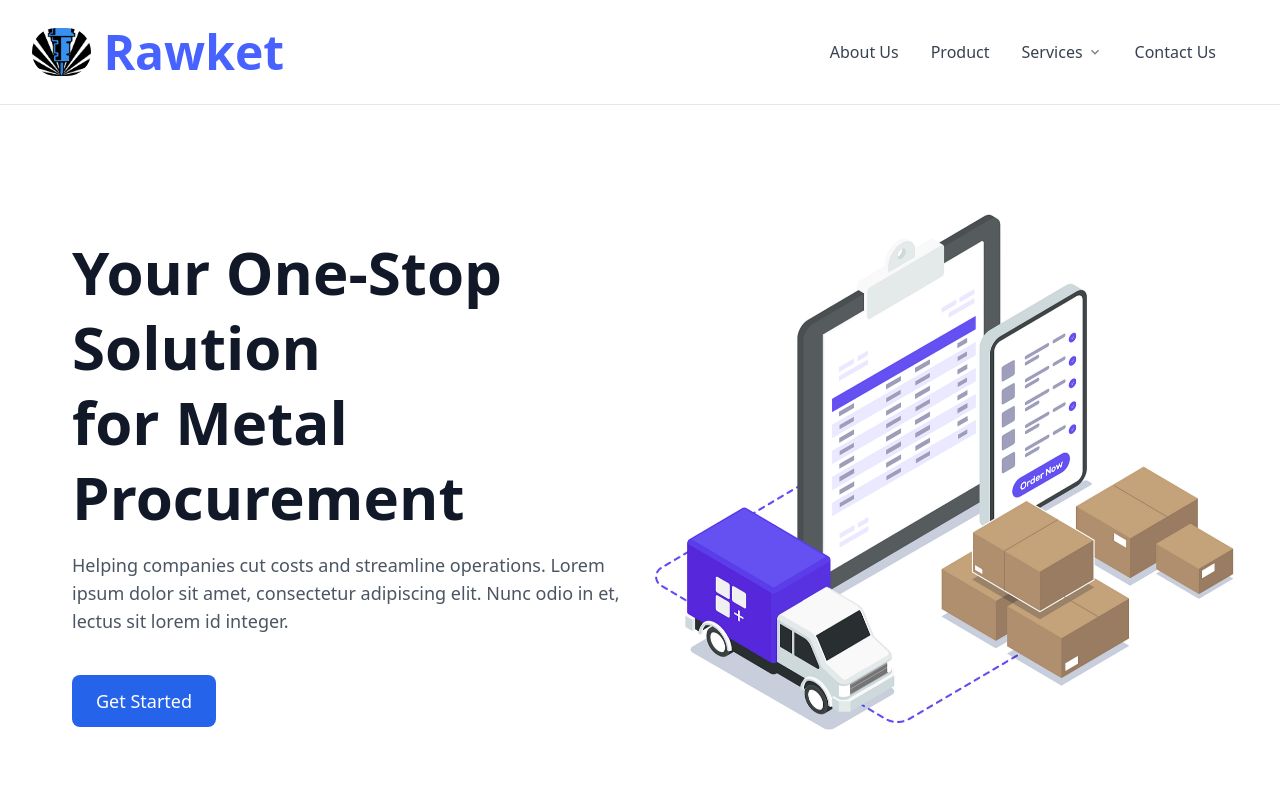
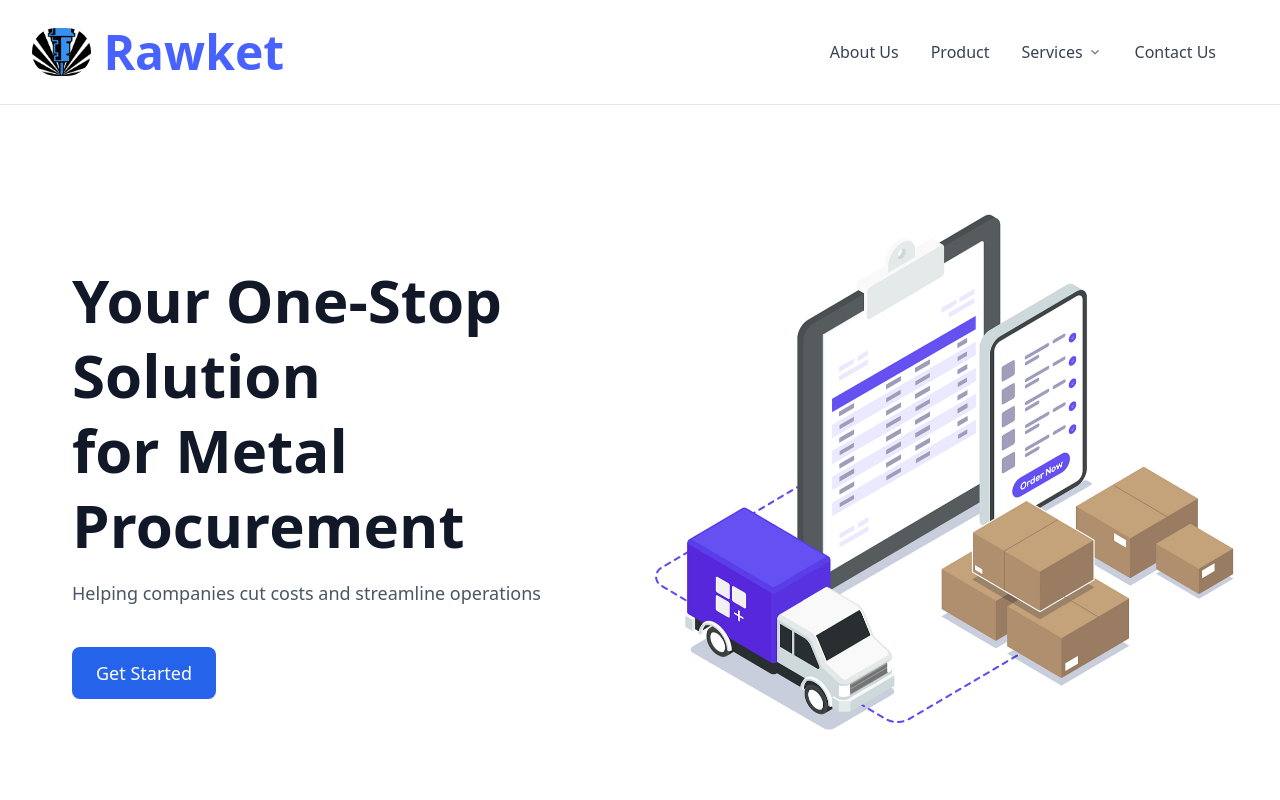
Before and after one commit to Rawket24/Rawket, a React (Vite) app: page / in a window 1280 px wide. Shown: the top 800 px of the page. Built offline with nearby package versions, Linux system fonts and the light colour scheme.

Commit message:
Update Home.jsx

```diff
--- a/src/pages/Home.jsx
+++ b/src/pages/Home.jsx
@@ -45,9 +45,7 @@ const Home = () => {
                 Your One-Stop Solution <br /> for Metal Procurement
               </h1>
               <p className="text-lg text-gray-600 mb-10">
-                Helping companies cut costs and streamline operations. Lorem
-                ipsum dolor sit amet, consectetur adipiscing elit. Nunc odio in
-                et, lectus sit lorem id integer.
+                Helping companies cut costs and streamline operations
               </p>
               <a
                 href="#"
```
